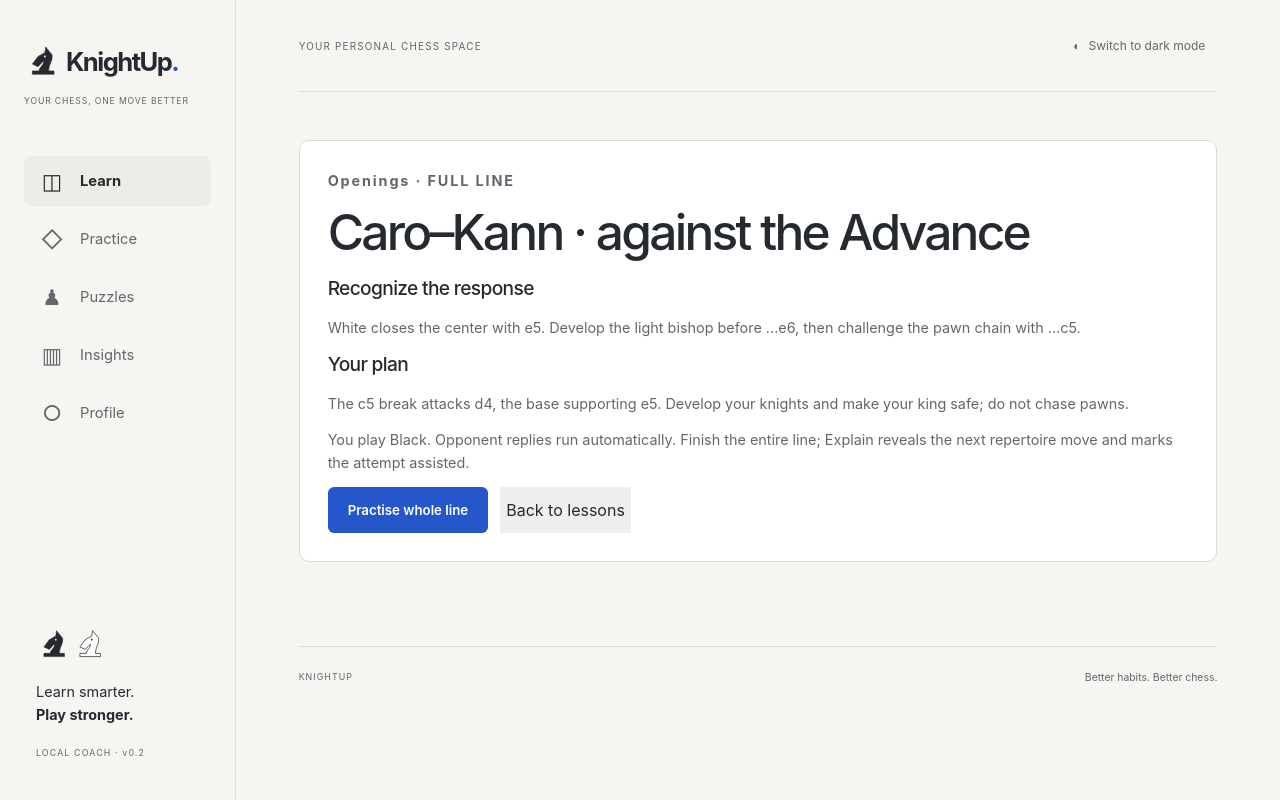
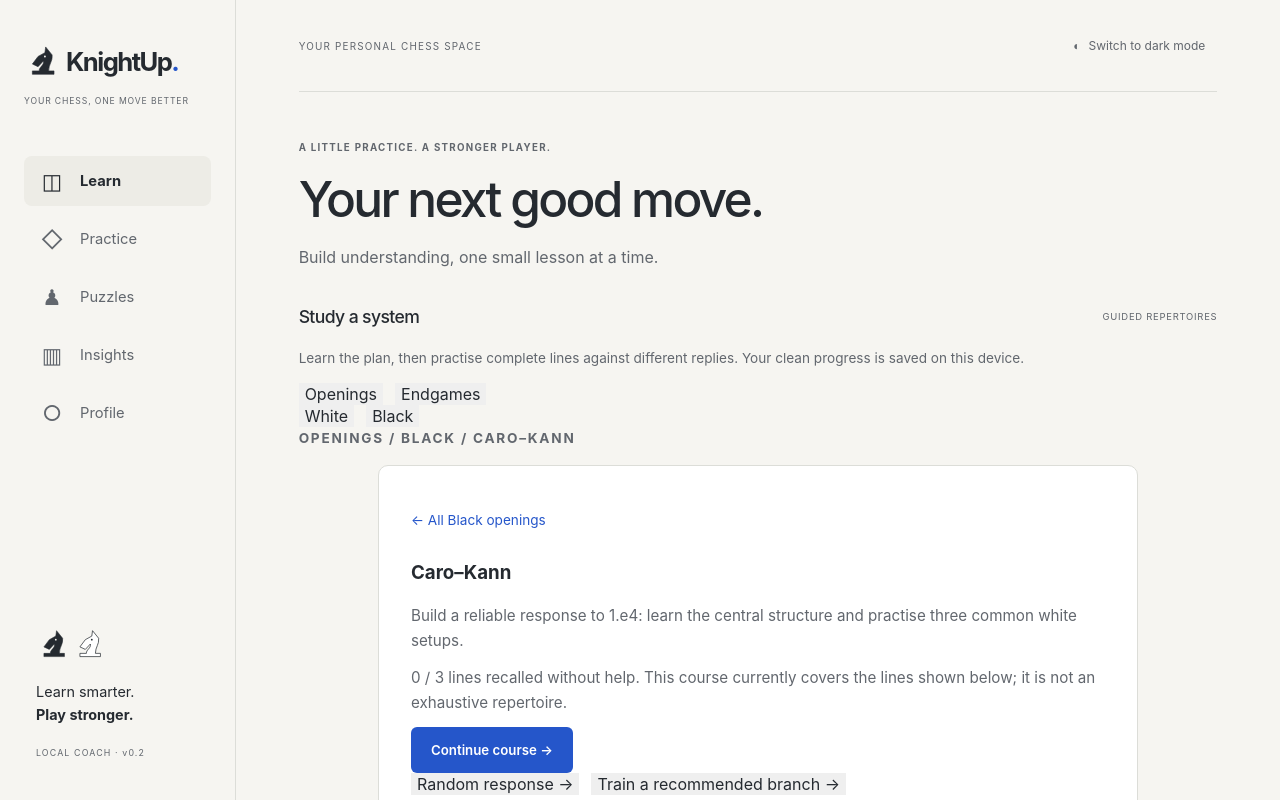
Before and after one commit to nfloser/knightup, a React (Vite) app: page / in a window 1280 px wide. Both pictures are taken after a click on the button 447 px from the left and 535 px from the top of the page. Shown: the top 800 px of the page. Built offline with nearby package versions, Linux system fonts and the light colour scheme.

Commit message:
feat: organize opening courses (src/SequenceSession.tsx)

```diff
--- a/src/SequenceSession.tsx
+++ b/src/SequenceSession.tsx
@@ -14,70 +14,221 @@ export function SequenceLibrary({
 }: {
   onStart: (s: Sequence) => void;
 }) {
-  const [category, setCategory] = useState("Openings"),
-    [training, setTraining] = useState(emptyTraining);
+  const [training, setTraining] = useState(emptyTraining);
+  const [section, setSection] = useState<"Openings" | "Endgames">("Openings");
+  const [color, setColor] = useState<"w" | "b">(() =>
+    sessionStorage.getItem("knightup-course-color") === "w" ? "w" : "b",
+  );
+  const [course, setCourse] = useState<string | null>(() =>
+    sessionStorage.getItem("knightup-course"),
+  );
+  const [error, setError] = useState("");
   useEffect(() => {
-    void loadTraining()
-      .then(setTraining)
-      .catch(() => {});
+    let active = true;
+    loadTraining()
+      .then((value) => {
+        if (active) setTraining(value);
+      })
+      .catch(() => {
+        if (active) setError("Could not load course progress.");
+      });
+    return () => {
+      active = false;
+    };
   }, []);
-  const pool = sequences.filter((s) => s.category === category);
-  const adaptive = () => {
-    const ordered = [...pool].sort((a, b) => {
-      const ar = training.records[`course:sequence-${a.id}`],
-        br = training.records[`course:sequence-${b.id}`];
-      const priority = (r: typeof ar) => (!r ? 1 : r.due <= Date.now() ? 0 : 2);
-      return priority(ar) - priority(br) || (ar?.box ?? 0) - (br?.box ?? 0);
-    });
-    if (ordered[0]) onStart(ordered[0]);
-  };
+  const groups = [
+    {
+      id: "caro",
+      title: "Caro–Kann",
+      color: "b",
+      ids: ["caro-advance", "caro-exchange", "caro-classical"],
+      description:
+        "Build a reliable response to 1.e4: learn the central structure and practise three common white setups.",
+    },
+    {
+      id: "slav",
+      title: "Slav Defence",
+      color: "b",
+      ids: ["slav-exchange"],
+      description:
+        "Start a repertoire against 1.d4 with the Exchange variation.",
+    },
+    {
+      id: "vienna",
+      title: "Vienna Game",
+      color: "w",
+      ids: ["vienna-natural", "vienna-falkbeer"],
+      description:
+        "Learn a developing setup and practise two common black replies.",
+    },
+  ];
+  const selected = groups.find((g) => g.id === course);
+  const lessons = selected
+    ? selected.ids
+        .map((id) => sequences.find((s) => s.id === id))
+        .filter((s): s is Sequence => !!s)
+    : [];
+  const solved = (s: Sequence) =>
+    training.records[`course:sequence-${s.id}`]?.firstSolvedAt !== undefined;
+  const next = lessons.find((s) => !solved(s)) ?? lessons[0];
   return (
     <section className="academy">
-      <h2>Play the whole plan</h2>
+      <div className="section-heading">
+        <h2>Study a system</h2>
+        <span>GUIDED REPERTOIRES</span>
+      </div>
       <p>
-        React to the opponent, then carry the idea through a complete training
-        line. These are repertoire choices, not the only good moves.
+        Learn the plan, then practise complete lines against different replies.
+        Your clean progress is saved on this device.
       </p>
-      <div className="actions" role="group" aria-label="Sequence categories">
-        {["Openings", "Endgames"].map((c) => (
+      {error && <p role="alert">{error}</p>}
+      <div className="actions" role="group" aria-label="Study categories">
+        {(["Openings", "Endgames"] as const).map((item) => (
           <button
-            key={c}
-            aria-pressed={category === c}
-            onClick={() => setCategory(c)}
+            key={item}
+            aria-pressed={section === item}
+            onClick={() => {
+              setSection(item);
+              setCourse(null);
+            }}
           >
-            {c}
+            {item}
           </button>
         ))}
+      </div>
+      {section === "Openings" ? (
+        <>
+          <div className="actions" role="group" aria-label="Opening color">
+            {(["w", "b"] as const).map((side) => (
+              <button
+                key={side}
+                aria-pressed={color === side}
+                onClick={() => {
+                  setColor(side);
+                  setCourse(null);
+                  sessionStorage.setItem("knightup-course-color", side);
+                  sessionStorage.removeItem("knightup-course");
+                }}
+              >
+                {side === "w" ? "White" : "Black"}
+              </button>
+            ))}
+          </div>
+          <p className="eyebrow">
+            OPENINGS / {color === "w" ? "WHITE" : "BLACK"}
+            {selected ? ` / ${selected.title.toUpperCase()}` : ""}
+          </p>
+          {!selected ? (
+            <div className="course-grid">
+              {groups
+                .filter((g) => g.color === color)
+                .map((g) => (
+                  <button
+                    className="course-card"
+                    key={g.id}
+                    onClick={() => {
+                      setCourse(g.id);
+                      sessionStorage.setItem("knightup-course", g.id);
+                    }}
+                  >
+                    <h3>{g.title}</h3>
+                    <p>{g.description}</p>
+                    <span>
+                      {g.ids.length} training{" "}
+                      {g.ids.length === 1 ? "line" : "lines"} →
+                    </span>
+                  </button>
+                ))}
+            </div>
+          ) : (
+            <div className="surface course-reading">
+              <button
+                className="text-button"
+                onClick={() => {
+                  setCourse(null);
+                  sessionStorage.removeItem("knightup-course");
+                }}
+              >
+                ← All {color === "w" ? "White" : "Black"} openings
+              </button>
+              <h3>{selected.title}</h3>
+              <p>{selected.description}</p>
+              <p>
+                {lessons.filter(solved).length} / {lessons.length} lines
+                recalled without help. This course currently covers the lines
+                shown below; it is not an exhaustive repertoire.
+              </p>
+              {next && (
+                <button className="primary" onClick={() => onStart(next)}>
+                  {lessons.every(solved) ? "Review course" : "Continue course"}{" "}
+                  →
+                </button>
+              )}
+              <div className="actions">
                 <button
                   onClick={() => {
-            const pick = pool[Math.floor(Math.random() * pool.length)];
+                    const pick =
+                      lessons[Math.floor(Math.random() * lessons.length)];
                     if (pick) onStart(pick);
                   }}
                 >
                   Random response →
                 </button>
-        <button className="primary" onClick={adaptive}>
+                <button
+                  onClick={() => {
+                    const ordered = [...lessons].sort((a, b) => {
+                      const rank = (item: Sequence) => {
+                        const r =
+                          training.records[`course:sequence-${item.id}`];
+                        return !r ? 1 : r.due <= Date.now() ? 0 : 2;
+                      };
+                      return rank(a) - rank(b);
+                    });
+                    if (ordered[0]) onStart(ordered[0]);
+                  }}
+                >
                   Train a recommended branch →
                 </button>
               </div>
+              <ol className="path-list">
+                {lessons.map((s, i) => (
+                  <li key={s.id}>
+                    <button className="path-item" onClick={() => onStart(s)}>
+                      <span className={`step ${solved(s) ? "done" : ""}`}>
+                        {solved(s) ? "✓" : i + 1}
+                      </span>
+                      <span>
+                        <strong>{s.title}</strong>
+                        <small>{s.idea}</small>
+                      </span>
+                      <span aria-hidden="true">→</span>
+                    </button>
+                  </li>
+                ))}
+              </ol>
+            </div>
+          )}
+        </>
+      ) : (
         <div className="course-grid">
-        {pool.map((s) => (
-          <button className="course-card" key={s.id} onClick={() => onStart(s)}>
+          {sequences
+            .filter((s) => s.category === "Endgames")
+            .map((s) => (
+              <button
+                className="course-card"
+                key={s.id}
+                onClick={() => onStart(s)}
+              >
                 <span className="eyebrow">
-              {s.category} · {s.color === "w" ? "White" : "Black"}
+                  ENDGAMES · {s.color === "w" ? "WHITE" : "BLACK"}
                 </span>
                 <h3>{s.title}</h3>
                 <p>{s.idea}</p>
-            <span>
-              {training.records[`course:sequence-${s.id}`]?.firstSolvedAt !==
-              undefined
-                ? "Mastered · review"
-                : "Learn this line"}{" "}
-              →
-            </span>
+                <span>{solved(s) ? "Review" : "Practise"} →</span>
               </button>
             ))}
         </div>
+      )}
     </section>
   );
 }
```
Lines whose indentation alone changed are shown as unchanged.
